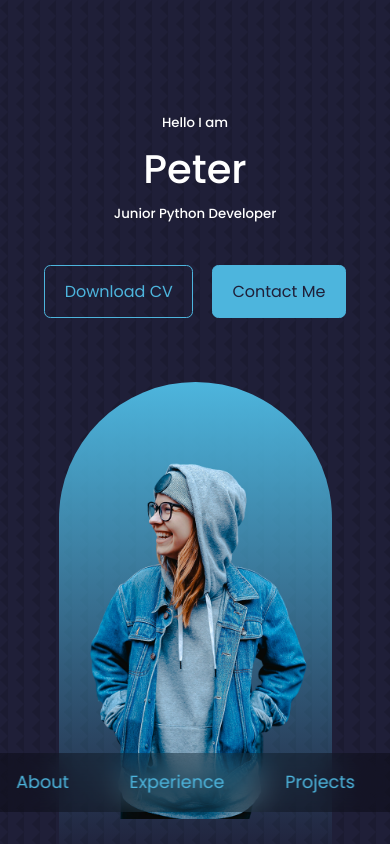
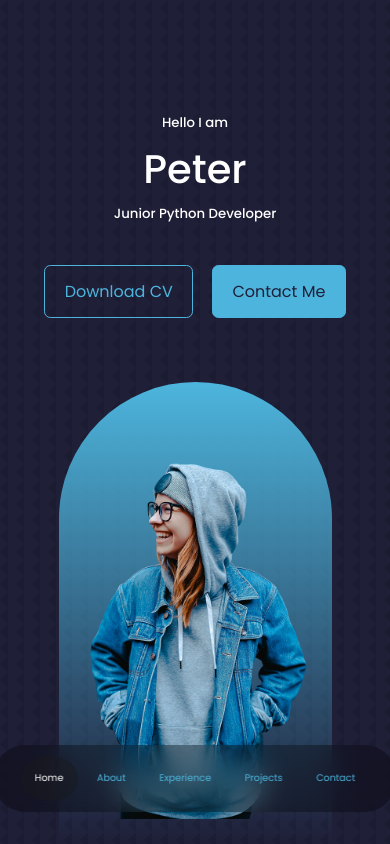
Before and after one commit to nikthe883/react-js-portfolio, a React (Create React App) app: page / in a window 390 px wide. Shown: the top 844 px of the page. Built offline with nearby package versions, Linux system fonts and the light colour scheme.

Commit message:
responsive menu

```diff
--- a/src/components/header/header.css
+++ b/src/components/header/header.css
@@ -28,8 +28,7 @@ header{
 
 .header__container .me{
     background: linear-gradient(var(--color-primary),transparent);
-    width: 22rem;
-    height: 30rem;
+    width: 23rem;
     position: absolute;
     left: calc(50% - 11rem);
     margin-top: 4rem;
@@ -53,6 +52,16 @@ header{
     header{
         height: 100vh;
     }
+    .scroll__down, .header__socials{
+        bottom: 50%;
+    }
+    .header__container .me{
+        width: 60%;
+        position: absolute;
+        left: 20%;
+
+    }
+
 }
 
 /* MEDIA QUERIES SMALL DEVICES*/
--- a/src/components/nav/Nav.jsx
+++ b/src/components/nav/Nav.jsx
@@ -10,7 +10,7 @@ const Nav = () => {
   return (
     <div>
       <nav>
-        <Link activeClass="active"  spy to="header">Home</Link>
+        <Link activeClass="active"   spy to="header">Home</Link>
         <Link activeClass="active"  spy to="about">About</Link>
         <Link activeClass="active"  spy to="experience">Experience</Link>
         <Link activeClass="active"  spy to="portfolio">Projects</Link>
--- a/src/components/nav/nav.css
+++ b/src/components/nav/nav.css
@@ -1,8 +1,7 @@
 nav{
     background: rgba(0, 0, 0, 0.3);
-    width: max-content;
     display: flex;
-    padding: 0.7rem 1,7rem;
+    padding: 0.7rem 1.7rem;
     z-index: 2;
     position: fixed;
     left:50%;
@@ -11,7 +10,6 @@ nav{
     gap: 2rem;
     border-radius: 2rem;
     backdrop-filter: blur(15px);
-
 }
 nav a {
     background: transparent;
@@ -29,3 +27,13 @@ nav a:hover{
     background-color:rgba(27, 27, 27, 0.4);
     color:var(--color-light)
 }
+
+/* MEDIA QUERIES SMALL DEVICES*/
+@media screen and (max-width:600px){
+    nav a{
+        font-size: 0.6rem;
+    }
+    nav{
+        gap: 0.3rem;
+    }
+}
```
